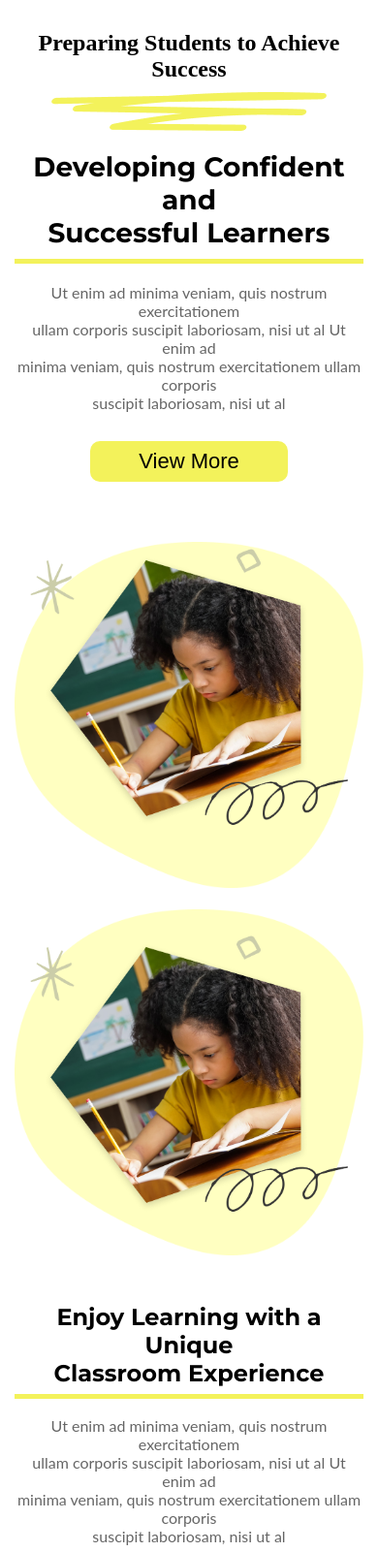
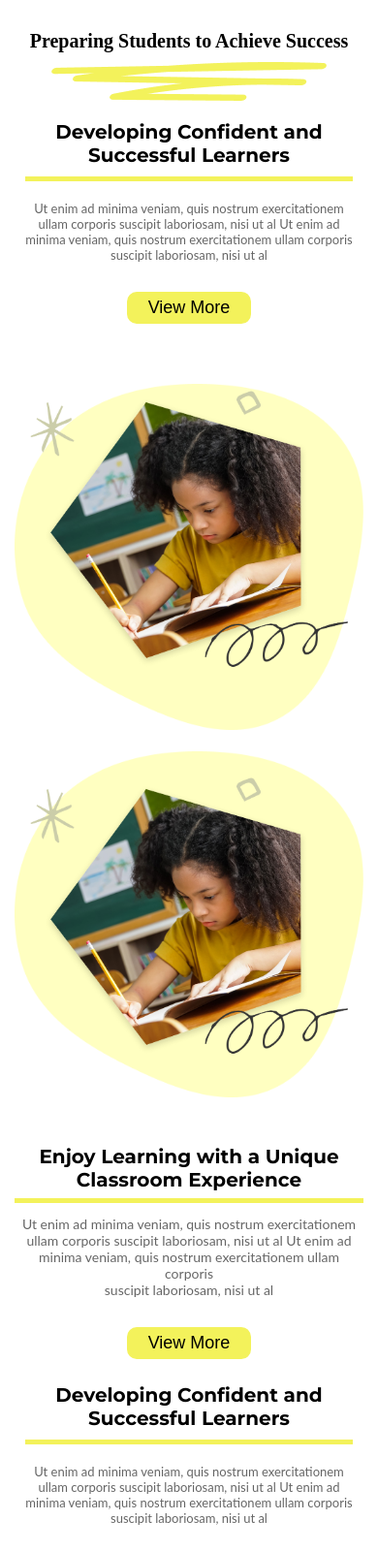
Before and after one commit to shahlamsaifi/About-Us, a plain HTML site: page index.html in a window 390 px wide. Shown: the part 360-1961 px from the top of the page at 97% size. Drawn offline with Linux system fonts and the light colour scheme.

Commit message:
Update style.css

```diff
--- a/style.css
+++ b/style.css
@@ -4,6 +4,10 @@
   box-sizing: border-box;
 }
 
+.container {
+  margin: 0 auto;
+  max-width: 1440px;
+}
 .navbar {
   max-width: 100%;
   background-color: antiquewhite;
@@ -786,13 +790,47 @@
   font-size: 16px;
 }
 .heading3 h1 {
-  font-size: 25px;
+  font-size: 20px;
 }
 .heading3 p {
-  font-size: 16px;
+  font-size: 13px;
 }
 .endd {
   padding-top: 0;
+}
+.heading1 h1 {
+  font-size: 20px;
+}
+.succs-heading h1 {
+  font-size: 20px;
+  padding-top: 0;
+}
+.heading1 p {
+  font-size: 13px;
+}
+.heading1 button {
+  padding: 6px 22px;
+  font-size: 18px;
+}
+.heading2 h1 {
+  font-size: 20px;
+}
+.heading2 p {
+  font-size: 14px;
+  padding-top: 15px;
+}
+.heading2 button {
+  padding: 6px 22px;
+  font-size: 18px;
+}
+.heading3 button{
+  padding: 6px 22px;
+  font-size: 18px;
+}
+.cardd3 h1 {
+  padding-top: 12px;
+  font-size: 24px;
+  font-family: "Montserrat", sans-serif;
 }
 }
 
```
